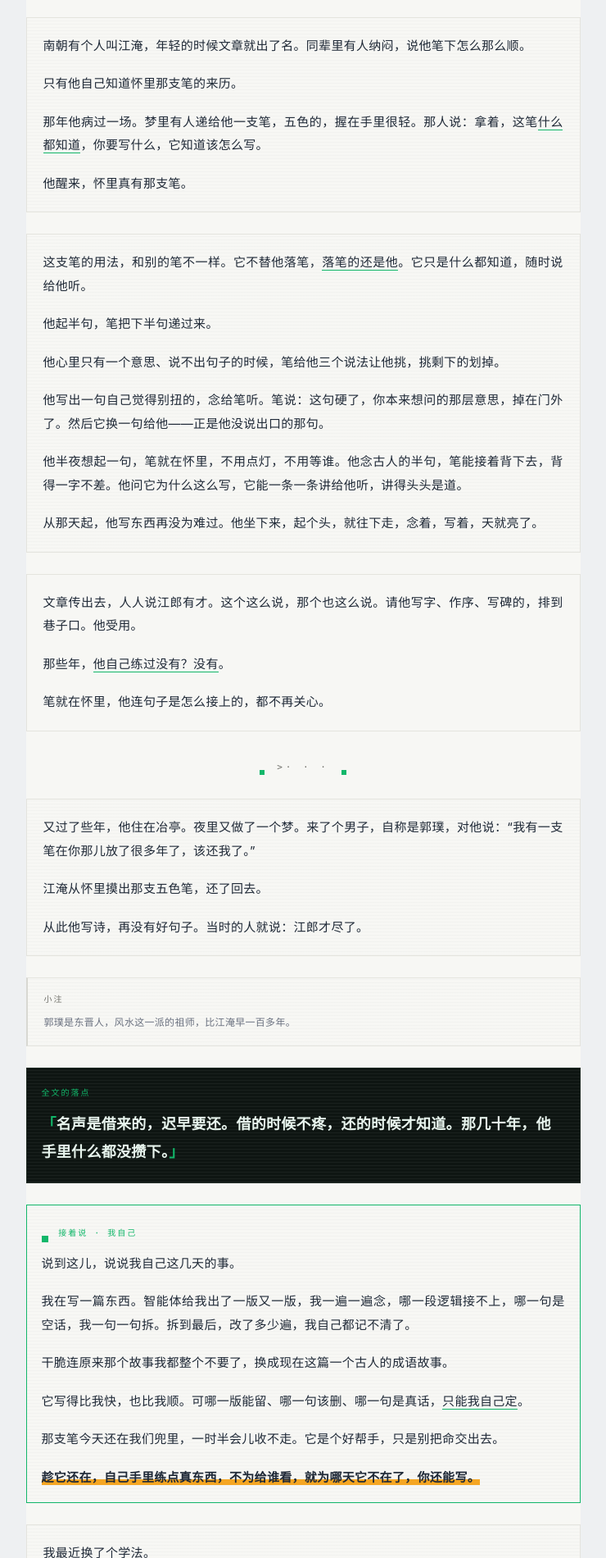
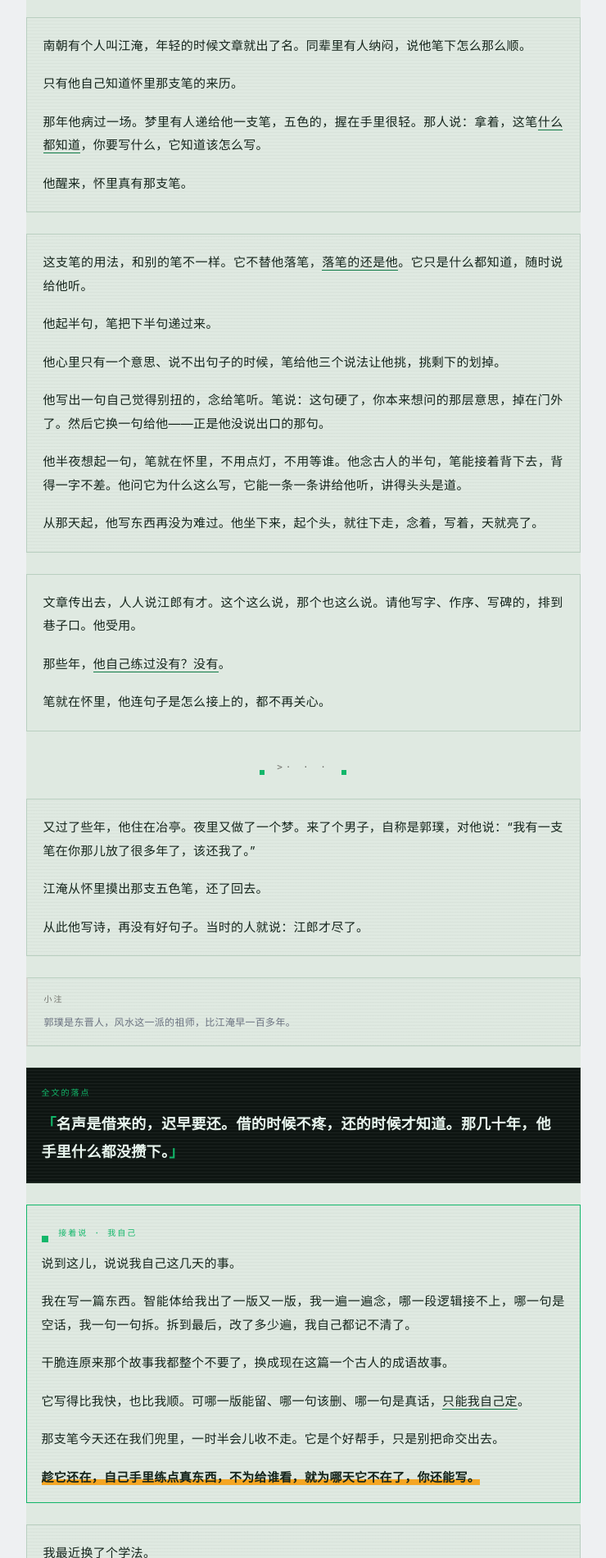
Before and after one commit to 278574787-boop/cola-pages, a plain HTML site: page na-zhibi/index.html in a window 1280 px wide. Shown: the part 320-2220 px from the top of the page at 82% size, without its empty margins (270-1010 px from the left). Drawn offline with Linux system fonts and the light colour scheme.

Commit message:
Update article layout background

```diff
--- a/na-zhibi/index.html
+++ b/na-zhibi/index.html
@@ -26,7 +26,7 @@
 <div class="gzh-toast" id="gzhToast"></div>
 <div class="gzh-stage">
   <div id="gzh-content">
-<section style="max-width: 677px;margin: 0 auto;background: #F7F7F4;font-family: -apple-system, BlinkMacSystemFont, 'PingFang SC', 'Hiragino Sans GB', 'Microsoft YaHei', sans-serif;color: #1F2937;line-height: 1.9;letter-spacing: 0.3px;overflow-x: hidden;">
+<section style="max-width: 677px;margin: 0 auto;background: #DFE9E1;font-family: -apple-system, BlinkMacSystemFont, 'PingFang SC', 'Hiragino Sans GB', 'Microsoft YaHei', sans-serif;color: #15251C;line-height: 1.9;letter-spacing: 0.3px;overflow-x: hidden;">
 
 <section style="margin: 0 0 26px 0;background-color:#0E1512;background-image:repeating-linear-gradient(0deg, rgba(255,255,255,0.05) 0px, rgba(255,255,255,0.05) 1px, rgba(255,255,255,0) 1px, rgba(255,255,255,0) 4px);border:1px solid #12B76A;border-radius:0;padding:18px 18px 20px 18px;box-sizing:border-box;">
   <p style="margin:0 0 16px 0;text-align:center;">
@@ -41,26 +41,26 @@
   </p>
 </section>
 
-<section style="margin: 0 0 26px 0;background-color:#F7F7F4;background-image:repeating-linear-gradient(0deg, rgba(31,41,55,0.022) 0px, rgba(31,41,55,0.022) 1px, rgba(255,255,255,0) 1px, rgba(255,255,255,0) 4px);border:1px solid #E4E4DE;border-radius:0;padding:20px;box-sizing:border-box;">
-  <p style="margin:0 0 18px 0;font-size:15px;line-height:1.9;text-align:justify;color:#1F2937;"><span leaf="">南朝有个人叫江淹，年轻的时候文章就出了名。同辈里有人纳闷，说他笔下怎么那么顺。</span></p>
-  <p style="margin:0 0 18px 0;font-size:15px;line-height:1.9;text-align:justify;color:#1F2937;"><span leaf="">只有他自己知道怀里那支笔的来历。</span></p>
-  <p style="margin:0 0 18px 0;font-size:15px;line-height:1.9;text-align:justify;color:#1F2937;"><span leaf="">那年他病过一场。梦里有人递给他一支笔，五色的，握在手里很轻。那人说：拿着，这笔</span><span style="border-bottom:1.5px solid #12B76A;font-weight:500;"><span leaf="">什么都知道</span></span><span leaf="">，你要写什么，它知道该怎么写。</span></p>
-  <p style="margin:0;font-size:15px;line-height:1.9;text-align:justify;color:#1F2937;"><span leaf="">他醒来，怀里真有那支笔。</span></p>
+<section style="margin: 0 0 26px 0;background-color:#DFE9E1;background-image:repeating-linear-gradient(0deg, rgba(21,37,28,0.03) 0px, rgba(21,37,28,0.03) 1px, rgba(255,255,255,0) 1px, rgba(255,255,255,0) 4px);border:1px solid #B9CFC0;border-radius:0;padding:20px;box-sizing:border-box;">
+  <p style="margin:0 0 18px 0;font-size:15px;line-height:1.9;text-align:justify;color:#15251C;"><span leaf="">南朝有个人叫江淹，年轻的时候文章就出了名。同辈里有人纳闷，说他笔下怎么那么顺。</span></p>
+  <p style="margin:0 0 18px 0;font-size:15px;line-height:1.9;text-align:justify;color:#15251C;"><span leaf="">只有他自己知道怀里那支笔的来历。</span></p>
+  <p style="margin:0 0 18px 0;font-size:15px;line-height:1.9;text-align:justify;color:#15251C;"><span leaf="">那年他病过一场。梦里有人递给他一支笔，五色的，握在手里很轻。那人说：拿着，这笔</span><span style="border-bottom:1.5px solid #0F7A46;font-weight:500;"><span leaf="">什么都知道</span></span><span leaf="">，你要写什么，它知道该怎么写。</span></p>
+  <p style="margin:0;font-size:15px;line-height:1.9;text-align:justify;color:#15251C;"><span leaf="">他醒来，怀里真有那支笔。</span></p>
 </section>
 
-<section style="margin: 0 0 26px 0;background-color:#F7F7F4;background-image:repeating-linear-gradient(0deg, rgba(31,41,55,0.022) 0px, rgba(31,41,55,0.022) 1px, rgba(255,255,255,0) 1px, rgba(255,255,255,0) 4px);border:1px solid #E4E4DE;border-radius:0;padding:20px;box-sizing:border-box;">
-  <p style="margin:0 0 18px 0;font-size:15px;line-height:1.9;text-align:justify;color:#1F2937;"><span leaf="">这支笔的用法，和别的笔不一样。它不替他落笔，</span><span style="border-bottom:1.5px solid #12B76A;font-weight:500;"><span leaf="">落笔的还是他</span></span><span leaf="">。它只是什么都知道，随时说给他听。</span></p>
-  <p style="margin:0 0 18px 0;font-size:15px;line-height:1.9;text-align:justify;color:#1F2937;"><span leaf="">他起半句，笔把下半句递过来。</span></p>
-  <p style="margin:0 0 18px 0;font-size:15px;line-height:1.9;text-align:justify;color:#1F2937;"><span leaf="">他心里只有一个意思、说不出句子的时候，笔给他三个说法让他挑，挑剩下的划掉。</span></p>
-  <p style="margin:0 0 18px 0;font-size:15px;line-height:1.9;text-align:justify;color:#1F2937;"><span leaf="">他写出一句自己觉得别扭的，念给笔听。笔说：这句硬了，你本来想问的那层意思，掉在门外了。然后它换一句给他——正是他没说出口的那句。</span></p>
-  <p style="margin:0 0 18px 0;font-size:15px;line-height:1.9;text-align:justify;color:#1F2937;"><span leaf="">他半夜想起一句，笔就在怀里，不用点灯，不用等谁。他念古人的半句，笔能接着背下去，背得一字不差。他问它为什么这么写，它能一条一条讲给他听，讲得头头是道。</span></p>
-  <p style="margin:0;font-size:15px;line-height:1.9;text-align:justify;color:#1F2937;"><span leaf="">从那天起，他写东西再没为难过。他坐下来，起个头，就往下走，念着，写着，天就亮了。</span></p>
+<section style="margin: 0 0 26px 0;background-color:#DFE9E1;background-image:repeating-linear-gradient(0deg, rgba(21,37,28,0.03) 0px, rgba(21,37,28,0.03) 1px, rgba(255,255,255,0) 1px, rgba(255,255,255,0) 4px);border:1px solid #B9CFC0;border-radius:0;padding:20px;box-sizing:border-box;">
+  <p style="margin:0 0 18px 0;font-size:15px;line-height:1.9;text-align:justify;color:#15251C;"><span leaf="">这支笔的用法，和别的笔不一样。它不替他落笔，</span><span style="border-bottom:1.5px solid #0F7A46;font-weight:500;"><span leaf="">落笔的还是他</span></span><span leaf="">。它只是什么都知道，随时说给他听。</span></p>
+  <p style="margin:0 0 18px 0;font-size:15px;line-height:1.9;text-align:justify;color:#15251C;"><span leaf="">他起半句，笔把下半句递过来。</span></p>
+  <p style="margin:0 0 18px 0;font-size:15px;line-height:1.9;text-align:justify;color:#15251C;"><span leaf="">他心里只有一个意思、说不出句子的时候，笔给他三个说法让他挑，挑剩下的划掉。</span></p>
+  <p style="margin:0 0 18px 0;font-size:15px;line-height:1.9;text-align:justify;color:#15251C;"><span leaf="">他写出一句自己觉得别扭的，念给笔听。笔说：这句硬了，你本来想问的那层意思，掉在门外了。然后它换一句给他——正是他没说出口的那句。</span></p>
+  <p style="margin:0 0 18px 0;font-size:15px;line-height:1.9;text-align:justify;color:#15251C;"><span leaf="">他半夜想起一句，笔就在怀里，不用点灯，不用等谁。他念古人的半句，笔能接着背下去，背得一字不差。他问它为什么这么写，它能一条一条讲给他听，讲得头头是道。</span></p>
+  <p style="margin:0;font-size:15px;line-height:1.9;text-align:justify;color:#15251C;"><span leaf="">从那天起，他写东西再没为难过。他坐下来，起个头，就往下走，念着，写着，天就亮了。</span></p>
 </section>
 
-<section style="margin: 0 0 26px 0;background-color:#F7F7F4;border:1px solid #E4E4DE;border-radius:0;padding:20px;box-sizing:border-box;">
-  <p style="margin:0 0 18px 0;font-size:15px;line-height:1.9;text-align:justify;color:#1F2937;"><span leaf="">文章传出去，人人说江郎有才。这个这么说，那个也这么说。请他写字、作序、写碑的，排到巷子口。他受用。</span></p>
-  <p style="margin:0 0 18px 0;font-size:15px;line-height:1.9;text-align:justify;color:#1F2937;"><span leaf="">那些年，</span><span style="border-bottom:1.5px solid #12B76A;font-weight:500;"><span leaf="">他自己练过没有？没有</span></span><span leaf="">。</span></p>
-  <p style="margin:0;font-size:15px;line-height:1.9;text-align:justify;color:#1F2937;"><span leaf="">笔就在怀里，他连句子是怎么接上的，都不再关心。</span></p>
+<section style="margin: 0 0 26px 0;background-color:#DFE9E1;border:1px solid #B9CFC0;border-radius:0;padding:20px;box-sizing:border-box;">
+  <p style="margin:0 0 18px 0;font-size:15px;line-height:1.9;text-align:justify;color:#15251C;"><span leaf="">文章传出去，人人说江郎有才。这个这么说，那个也这么说。请他写字、作序、写碑的，排到巷子口。他受用。</span></p>
+  <p style="margin:0 0 18px 0;font-size:15px;line-height:1.9;text-align:justify;color:#15251C;"><span leaf="">那些年，</span><span style="border-bottom:1.5px solid #0F7A46;font-weight:500;"><span leaf="">他自己练过没有？没有</span></span><span leaf="">。</span></p>
+  <p style="margin:0;font-size:15px;line-height:1.9;text-align:justify;color:#15251C;"><span leaf="">笔就在怀里，他连句子是怎么接上的，都不再关心。</span></p>
 </section>
 
 <section style="margin:0 0 26px 0;box-sizing:border-box;text-align:center;">
@@ -71,13 +71,13 @@
   </p>
 </section>
 
-<section style="margin: 0 0 26px 0;background-color:#F7F7F4;background-image:repeating-linear-gradient(0deg, rgba(31,41,55,0.022) 0px, rgba(31,41,55,0.022) 1px, rgba(255,255,255,0) 1px, rgba(255,255,255,0) 4px);border:1px solid #E4E4DE;border-radius:0;padding:20px;box-sizing:border-box;">
-  <p style="margin:0 0 18px 0;font-size:15px;line-height:1.9;text-align:justify;color:#1F2937;"><span leaf="">又过了些年，他住在冶亭。夜里又做了一个梦。来了个男子，自称是郭璞，对他说：“我有一支笔在你那儿放了很多年了，该还我了。”</span></p>
-  <p style="margin:0 0 18px 0;font-size:15px;line-height:1.9;text-align:justify;color:#1F2937;"><span leaf="">江淹从怀里摸出那支五色笔，还了回去。</span></p>
-  <p style="margin:0;font-size:15px;line-height:1.9;text-align:justify;color:#1F2937;"><span leaf="">从此他写诗，再没有好句子。当时的人就说：江郎才尽了。</span></p>
+<section style="margin: 0 0 26px 0;background-color:#DFE9E1;background-image:repeating-linear-gradient(0deg, rgba(21,37,28,0.03) 0px, rgba(21,37,28,0.03) 1px, rgba(255,255,255,0) 1px, rgba(255,255,255,0) 4px);border:1px solid #B9CFC0;border-radius:0;padding:20px;box-sizing:border-box;">
+  <p style="margin:0 0 18px 0;font-size:15px;line-height:1.9;text-align:justify;color:#15251C;"><span leaf="">又过了些年，他住在冶亭。夜里又做了一个梦。来了个男子，自称是郭璞，对他说：“我有一支笔在你那儿放了很多年了，该还我了。”</span></p>
+  <p style="margin:0 0 18px 0;font-size:15px;line-height:1.9;text-align:justify;color:#15251C;"><span leaf="">江淹从怀里摸出那支五色笔，还了回去。</span></p>
+  <p style="margin:0;font-size:15px;line-height:1.9;text-align:justify;color:#15251C;"><span leaf="">从此他写诗，再没有好句子。当时的人就说：江郎才尽了。</span></p>
 </section>
 
-<section style="margin: 0 0 26px 0;background-color:#F7F7F4;background-image:repeating-linear-gradient(0deg, rgba(31,41,55,0.022) 0px, rgba(31,41,55,0.022) 1px, rgba(255,255,255,0) 1px, rgba(255,255,255,0) 4px);border:1px solid #E4E4DE;border-left:2px solid #D8D8D2;border-radius:0;padding:16px 20px;box-sizing:border-box;">
+<section style="margin: 0 0 26px 0;background-color:#DFE9E1;background-image:repeating-linear-gradient(0deg, rgba(21,37,28,0.03) 0px, rgba(21,37,28,0.03) 1px, rgba(255,255,255,0) 1px, rgba(255,255,255,0) 4px);border:1px solid #B9CFC0;border-left:2px solid #D8D8D2;border-radius:0;padding:16px 20px;box-sizing:border-box;">
   <p style="margin:0 0 8px 0;font-family:'SFMono-Regular',Consolas,'Courier New',monospace;font-size:10px;letter-spacing:2px;color:#6F6F69;"><span leaf="">小注</span></p>
   <p style="margin:0;font-family:'SFMono-Regular',Consolas,'Courier New',monospace;font-size:12px;line-height:1.9;color:#6B7280;"><span leaf="">郭璞是东晋人，风水这一派的祖师，比江淹早一百多年。</span></p>
 </section>
@@ -87,24 +87,24 @@
   <p style="margin:0;font-size:18px;font-weight:600;line-height:1.9;color:#E8F5EE;"><span style="color:#12B76A;"><span leaf="">「</span></span><span leaf="">名声是借来的，迟早要还。借的时候不疼，还的时候才知道。那几十年，他手里什么都没攒下。</span><span style="color:#12B76A;"><span leaf="">」</span></span></p>
 </section>
 
-<section style="margin: 0 0 26px 0;background-color:#F7F7F4;background-image:repeating-linear-gradient(0deg, rgba(31,41,55,0.022) 0px, rgba(31,41,55,0.022) 1px, rgba(255,255,255,0) 1px, rgba(255,255,255,0) 4px);border:1px solid #12B76A;border-radius:0;padding:16px 18px;box-sizing:border-box;">
+<section style="margin: 0 0 26px 0;background-color:#DFE9E1;background-image:repeating-linear-gradient(0deg, rgba(21,37,28,0.03) 0px, rgba(21,37,28,0.03) 1px, rgba(255,255,255,0) 1px, rgba(255,255,255,0) 4px);border:1px solid #12B76A;border-radius:0;padding:16px 18px;box-sizing:border-box;">
   <p style="margin:0 0 10px 0;">
     <span style="display:inline-block;width:8px;height:8px;background-color:#12B76A;margin-right:8px;font-size:0;line-height:0;"><span leaf=""><br></span></span>
     <span style="font-family:'SFMono-Regular',Consolas,'Courier New',monospace;font-size:10px;letter-spacing:2px;color:#12B76A;"><span leaf="">接着说 · 我自己</span></span>
   </p>
-  <p style="margin:0 0 18px 0;font-size:15px;line-height:1.9;text-align:justify;color:#1F2937;"><span leaf="">说到这儿，说说我自己这几天的事。</span></p>
-  <p style="margin:0 0 18px 0;font-size:15px;line-height:1.9;text-align:justify;color:#1F2937;"><span leaf="">我在写一篇东西。智能体给我出了一版又一版，我一遍一遍念，哪一段逻辑接不上，哪一句是空话，我一句一句拆。拆到最后，改了多少遍，我自己都记不清了。</span></p>
-  <p style="margin:0 0 18px 0;font-size:15px;line-height:1.9;text-align:justify;color:#1F2937;"><span leaf="">干脆连原来那个故事我都整个不要了，换成现在这篇一个古人的成语故事。</span></p>
-  <p style="margin:0 0 18px 0;font-size:15px;line-height:1.9;text-align:justify;color:#1F2937;"><span leaf="">它写得比我快，也比我顺。可哪一版能留、哪一句该删、哪一句是真话，</span><span style="border-bottom:1.5px solid #12B76A;font-weight:500;"><span leaf="">只能我自己定</span></span><span leaf="">。</span></p>
-  <p style="margin:0 0 18px 0;font-size:15px;line-height:1.9;text-align:justify;color:#1F2937;"><span leaf="">那支笔今天还在我们兜里，一时半会儿收不走。它是个好帮手，只是别把命交出去。</span></p>
-  <p style="margin:0;font-size:15px;line-height:1.9;text-align:justify;font-weight:600;color:#1F2937;"><span style="background:linear-gradient(180deg, rgba(255,255,255,0) 62%, #F5A623 62%);"><span leaf="">趁它还在，自己手里练点真东西，不为给谁看，就为哪天它不在了，你还能写。</span></span></p>
+  <p style="margin:0 0 18px 0;font-size:15px;line-height:1.9;text-align:justify;color:#15251C;"><span leaf="">说到这儿，说说我自己这几天的事。</span></p>
+  <p style="margin:0 0 18px 0;font-size:15px;line-height:1.9;text-align:justify;color:#15251C;"><span leaf="">我在写一篇东西。智能体给我出了一版又一版，我一遍一遍念，哪一段逻辑接不上，哪一句是空话，我一句一句拆。拆到最后，改了多少遍，我自己都记不清了。</span></p>
+  <p style="margin:0 0 18px 0;font-size:15px;line-height:1.9;text-align:justify;color:#15251C;"><span leaf="">干脆连原来那个故事我都整个不要了，换成现在这篇一个古人的成语故事。</span></p>
+  <p style="margin:0 0 18px 0;font-size:15px;line-height:1.9;text-align:justify;color:#15251C;"><span leaf="">它写得比我快，也比我顺。可哪一版能留、哪一句该删、哪一句是真话，</span><span style="border-bottom:1.5px solid #0F7A46;font-weight:500;"><span leaf="">只能我自己定</span></span><span leaf="">。</span></p>
+  <p style="margin:0 0 18px 0;font-size:15px;line-height:1.9;text-align:justify;color:#15251C;"><span leaf="">那支笔今天还在我们兜里，一时半会儿收不走。它是个好帮手，只是别把命交出去。</span></p>
+  <p style="margin:0;font-size:15px;line-height:1.9;text-align:justify;font-weight:600;color:#15251C;"><span style="background:linear-gradient(180deg, rgba(255,255,255,0) 62%, #F5A623 62%);"><span leaf="">趁它还在，自己手里练点真东西，不为给谁看，就为哪天它不在了，你还能写。</span></span></p>
 </section>
 
-<section style="margin: 0 0 26px 0;background-color:#F7F7F4;background-image:repeating-linear-gradient(0deg, rgba(31,41,55,0.022) 0px, rgba(31,41,55,0.022) 1px, rgba(255,255,255,0) 1px, rgba(255,255,255,0) 4px);border:1px solid #E4E4DE;border-radius:0;padding:20px;box-sizing:border-box;">
-  <p style="margin:0 0 18px 0;font-size:15px;line-height:1.9;text-align:justify;color:#1F2937;"><span leaf="">我最近换了个学法。</span></p>
-  <p style="margin:0 0 18px 0;font-size:15px;line-height:1.9;text-align:justify;color:#1F2937;"><span leaf="">以前学 AI，是先攒一堆理论，再拿别人的经验做点东西。</span></p>
-  <p style="margin:0 0 18px 0;font-size:15px;line-height:1.9;text-align:justify;color:#1F2937;"><span leaf="">这回我去知识星球某星主社区花费大量精力学 AIGC 影视制作实战打卡。剧本怎么写、流程怎么排、到最后片子做出来交付，</span><span style="border-bottom:1.5px solid #12B76A;font-weight:500;"><span leaf="">整条路自己走一遍</span></span><span leaf="">，走过了，才算自己的。</span></p>
-  <p style="margin:0;font-size:15px;line-height:1.9;text-align:justify;color:#1F2937;"><span leaf="">学出点样子，我拿出来跟大家聊；踩过的坑，也一起聊。</span></p>
+<section style="margin: 0 0 26px 0;background-color:#DFE9E1;background-image:repeating-linear-gradient(0deg, rgba(21,37,28,0.03) 0px, rgba(21,37,28,0.03) 1px, rgba(255,255,255,0) 1px, rgba(255,255,255,0) 4px);border:1px solid #B9CFC0;border-radius:0;padding:20px;box-sizing:border-box;">
+  <p style="margin:0 0 18px 0;font-size:15px;line-height:1.9;text-align:justify;color:#15251C;"><span leaf="">我最近换了个学法。</span></p>
+  <p style="margin:0 0 18px 0;font-size:15px;line-height:1.9;text-align:justify;color:#15251C;"><span leaf="">以前学 AI，是先攒一堆理论，再拿别人的经验做点东西。</span></p>
+  <p style="margin:0 0 18px 0;font-size:15px;line-height:1.9;text-align:justify;color:#15251C;"><span leaf="">这回我去知识星球某星主社区花费大量精力学 AIGC 影视制作实战打卡。剧本怎么写、流程怎么排、到最后片子做出来交付，</span><span style="border-bottom:1.5px solid #0F7A46;font-weight:500;"><span leaf="">整条路自己走一遍</span></span><span leaf="">，走过了，才算自己的。</span></p>
+  <p style="margin:0;font-size:15px;line-height:1.9;text-align:justify;color:#15251C;"><span leaf="">学出点样子，我拿出来跟大家聊；踩过的坑，也一起聊。</span></p>
 </section>
 
 <section style="margin: 0 0 26px 0;background-color:#0E1512;background-image:repeating-linear-gradient(0deg, rgba(255,255,255,0.05) 0px, rgba(255,255,255,0.05) 1px, rgba(255,255,255,0) 1px, rgba(255,255,255,0) 4px);border:1px solid #1F2B24;border-radius:0;padding:24px 18px 20px 18px;box-sizing:border-box;text-align:center;">
@@ -113,10 +113,10 @@
   <p style="margin:0;font-family:'SFMono-Regular',Consolas,'Courier New',monospace;font-size:14px;color:#35E07B;"><span leaf="">▌</span></p>
 </section>
 
-<section style="margin: 0 0 26px 0;background-color:#F7F7F4;background-image:repeating-linear-gradient(0deg, rgba(31,41,55,0.022) 0px, rgba(31,41,55,0.022) 1px, rgba(255,255,255,0) 1px, rgba(255,255,255,0) 4px);border:1px solid #E4E4DE;border-radius:0;padding:20px;box-sizing:border-box;">
+<section style="margin: 0 0 26px 0;background-color:#DFE9E1;background-image:repeating-linear-gradient(0deg, rgba(21,37,28,0.03) 0px, rgba(21,37,28,0.03) 1px, rgba(255,255,255,0) 1px, rgba(255,255,255,0) 4px);border:1px solid #B9CFC0;border-radius:0;padding:20px;box-sizing:border-box;">
   <p style="margin:0 0 10px 0;font-family:'SFMono-Regular',Consolas,'Courier New',monospace;font-size:10px;letter-spacing:2px;color:#6B7280;"><span leaf="">作者</span></p>
-  <p style="margin:0 0 16px 0;font-size:14px;line-height:1.9;text-align:justify;color:#1F2937;"><span leaf="">我是老陶，最近在学 AI 影视制作，从剧本到交付整条路自己走一遍，学出点样子就拿这儿来聊。</span></p>
-  <p style="margin:0;font-size:14px;line-height:1.9;text-align:justify;color:#1F2937;"><span leaf="">觉得这篇还有点意思，欢迎</span><strong style="color:#12B76A;"><span leaf="">点赞、在看、转发</span></strong><span leaf="">，我们下篇见。</span></p>
+  <p style="margin:0 0 16px 0;font-size:14px;line-height:1.9;text-align:justify;color:#15251C;"><span leaf="">我是老陶，最近在学 AI 影视制作，从剧本到交付整条路自己走一遍，学出点样子就拿这儿来聊。</span></p>
+  <p style="margin:0;font-size:14px;line-height:1.9;text-align:justify;color:#15251C;"><span leaf="">觉得这篇还有点意思，欢迎</span><strong style="color:#12B76A;"><span leaf="">点赞、在看、转发</span></strong><span leaf="">，我们下篇见。</span></p>
 </section>
 
 </section>
```
